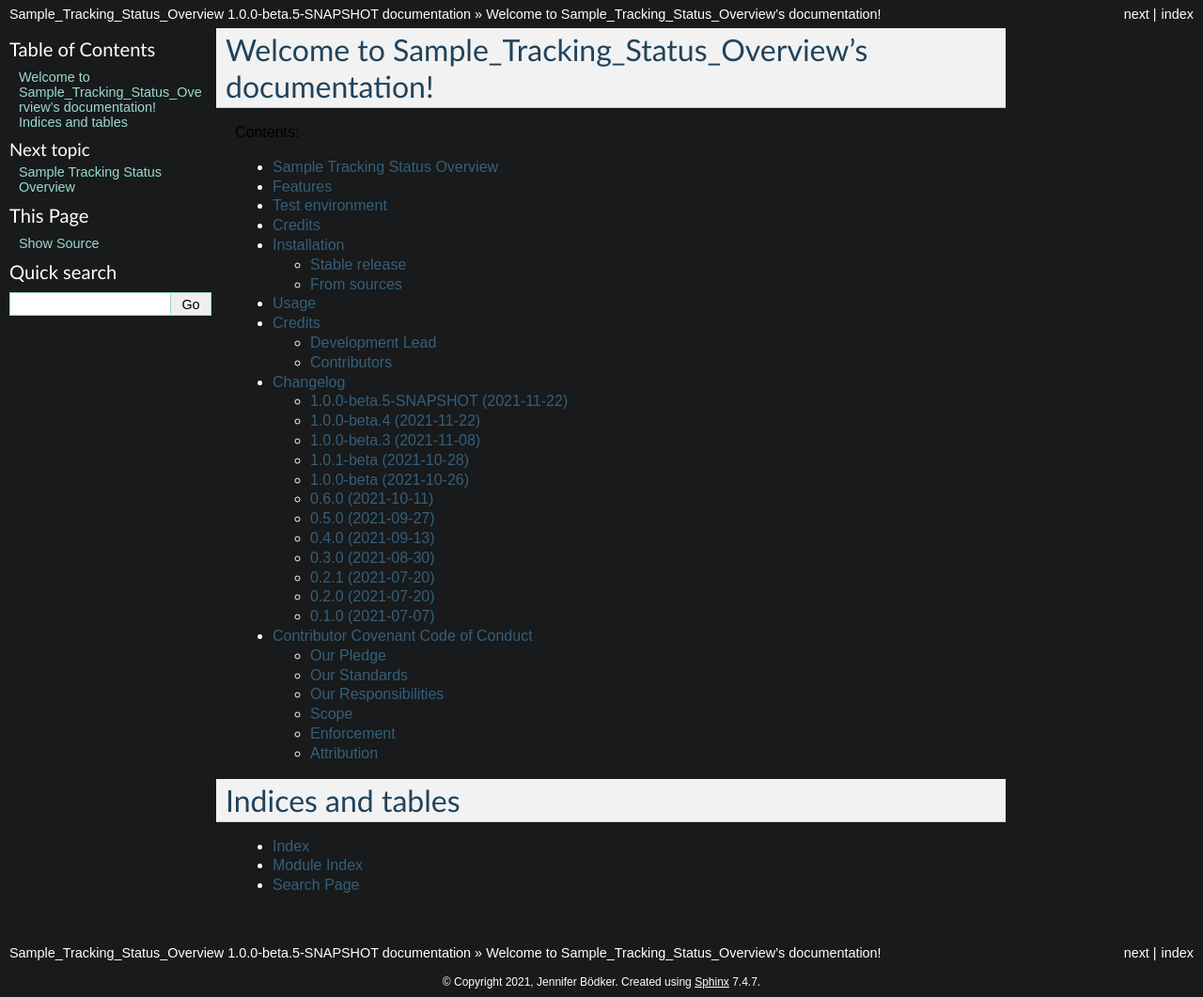
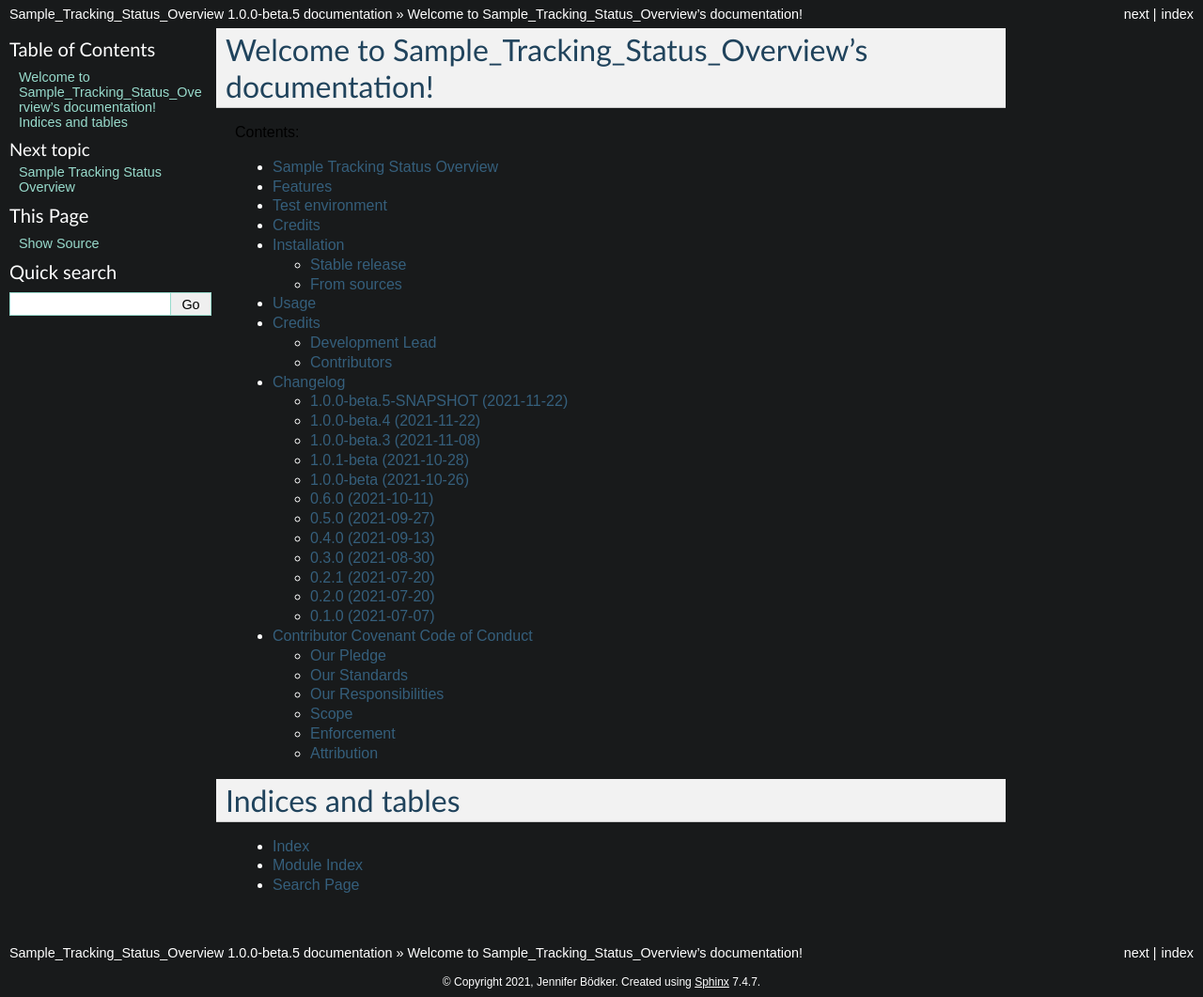
Before and after one commit to jenniferboedker/Sample_Tracking_Status_Overview, a Sphinx documentation site: the page built from docs/index.rst, in a window 1280 px wide. Shown: the whole page at 94% size. Built offline with Sphinx 7.4.7, drawn with Linux system fonts in a browser that asks for light colours.

Commit message:
Prepare release

```diff
--- a/docs/conf.py
+++ b/docs/conf.py
@@ -57,9 +57,9 @@
 # the built documents.
 #
 # The short X.Y version.
-version = '1.0.0-beta.5-SNAPSHOT'
+version = '1.0.0-beta.5'
 # The full version, including alpha/beta/rc tags.
-release = '1.0.0-beta.5-SNAPSHOT'
+release = '1.0.0-beta.5'
 
 # The language for content autogenerated by Sphinx. Refer to documentation
 # for a list of supported languages.
--- a/pom.xml
+++ b/pom.xml
@@ -10,7 +10,7 @@
   </modules>
   <artifactId>sample-tracking-status-overview</artifactId>
   <groupId>life.qbic</groupId>
-  <version>1.0.0-beta.5-SNAPSHOT</version> <!-- <<QUBE_FORCE_BUMP>> -->
+  <version>1.0.0-beta.5</version> <!-- <<QUBE_FORCE_BUMP>> -->
   <name>Sample Tracking Status Overview</name>
   <url>http://github.com/qbicsoftware/sample-tracking-status-overview</url>
   <description>Gives a visual overview of sample statuses</description>
--- a/qube.cfg
+++ b/qube.cfg
@@ -1,5 +1,5 @@
 [bumpversion]
-current_version = 1.0.0-beta.5-SNAPSHOT
+current_version = 1.0.0-beta.5
 
 [bumpversion_files_whitelisted]
 dot_qube = .qube.yml
```
Also changed, not shown: .qube.yml, 2 other files.
